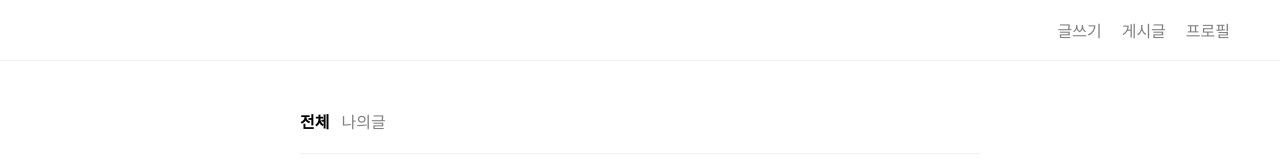
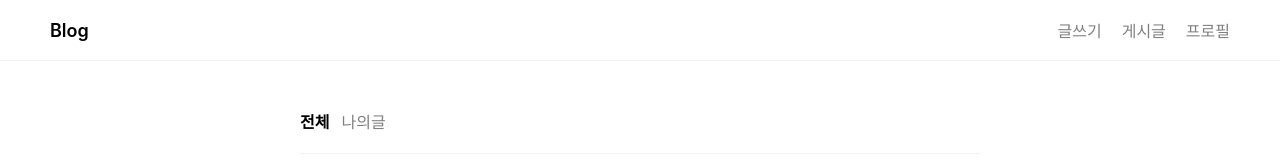
Before and after one commit to wlsgml0229/blog, a React (Create React App) app: page / in a window 1280 px wide. Shown: the top 160 px of the page. Built offline with nearby package versions, Linux system fonts and the light colour scheme.

Commit message:
Feat: Header, Footer 컴포넌트 생성

```diff
--- /dev/null
+++ b/src/components/Footer.tsx
@@ -0,0 +1,12 @@
+import React from "react";
+import { Link } from "react-router-dom";
+
+export default function Footer() {
+  return (
+    <footer>
+      <Link to="/posts/new">글쓰기</Link>
+      <Link to="/posts">게시글</Link>
+      <Link to="/profile">프로필</Link>
+    </footer>
+  );
+}
--- /dev/null
+++ b/src/components/Header.tsx
@@ -0,0 +1,16 @@
+import { Link } from "react-router-dom";
+
+export default function Header() {
+  return (
+    <header className="header">
+      <Link to="/" className="header__logo">
+        Blog
+      </Link>
+      <div>
+        <Link to="/posts/new">글쓰기</Link>
+        <Link to="/posts">게시글</Link>
+        <Link to="/profile">프로필</Link>
+      </div>
+    </header>
+  );
+}
--- a/src/index.css
+++ b/src/index.css
@@ -16,11 +16,17 @@ code {
 header {
   display: flex;
   justify-content: space-between;
-  flex-direction: row-reverse;
+  /*flex-direction: row-reverse;*/
   border-bottom: 1px solid #f2f2f2;
   padding: 10px 40px;
   min-height: 40px;
   align-items: center;
+}
+
+header .header__logo {
+  color: black;
+  font-weight: 600;
+  font-size: 18px;
 }
 
 header a {
@@ -70,8 +76,8 @@ footer a:focus, footer a:hover {
   color: black;
   font-weight: 600;
 }
-/* Post List */
-.post__list {
+/* post List , post detail*/
+.post__list, .post__detail {
   min-height: 90vh;
   padding: 20px;
   max-width: 680px;
@@ -137,3 +143,24 @@ footer a:focus, footer a:hover {
 .post__edit:focus {
   color: black;
 }
+
+/* post detail */
+.post__detail .post__title {
+  font-size: 36px;
+  line-height: 40px;
+}
+
+.post__detail .post__utils-box {
+  padding: 10px 0;
+  border-top: 1px solid #f2f2f2;
+  border-bottom: 1px solid #f2f2f2;
+  flex-direction: row;
+}
+
+.post__detail .post__profile-box {
+  padding: 10px 0;
+}
+
+.post__detail .post__text {
+  padding: 20px 0;
+}
--- a/src/pages/home/index.tsx
+++ b/src/pages/home/index.tsx
@@ -1,14 +1,10 @@
 import { Link } from "react-router-dom";
+import Header from "../../components/Header";
+import Footer from "../../components/Footer";
 export default function Home() {
   return (
     <div>
-      <header>
-        <div>
-          <Link to="/posts/new">글쓰기</Link>
-          <Link to="/posts">게시글</Link>
-          <Link to="/profile">프로필</Link>
-        </div>
-      </header>
+      <Header />
       <div className="post__navigation">
         <div className="post__navigation--active">전체</div>
         <div>나의글</div>
@@ -32,11 +28,7 @@ export default function Home() {
           </div>
         ))}
       </div>
-      <footer>
-        <Link to="/posts/new">글쓰기</Link>
-        <Link to="/posts">게시글</Link>
-        <Link to="/profile">프로필</Link>
-      </footer>
+      <Footer />
     </div>
   );
 }
```
Also changed, not shown: 1 other file (tests, documents, lock files or other folders).
